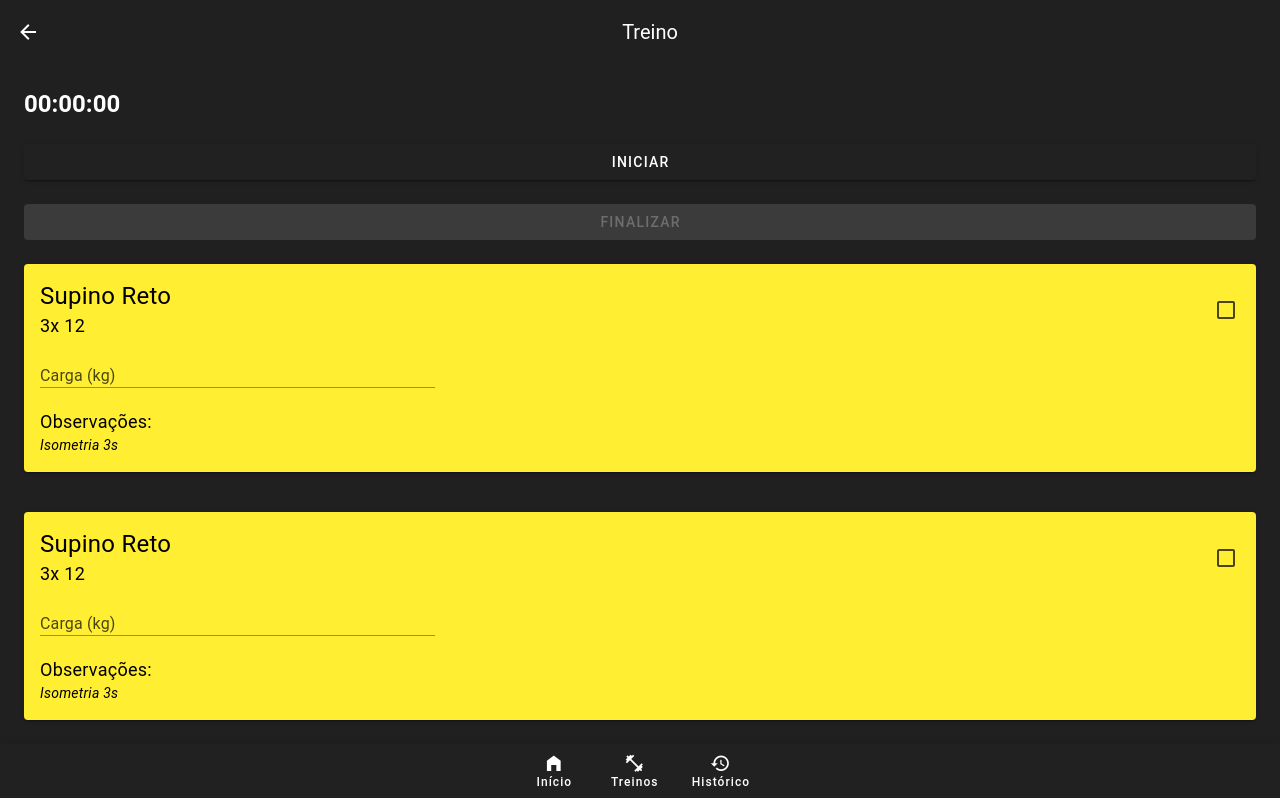
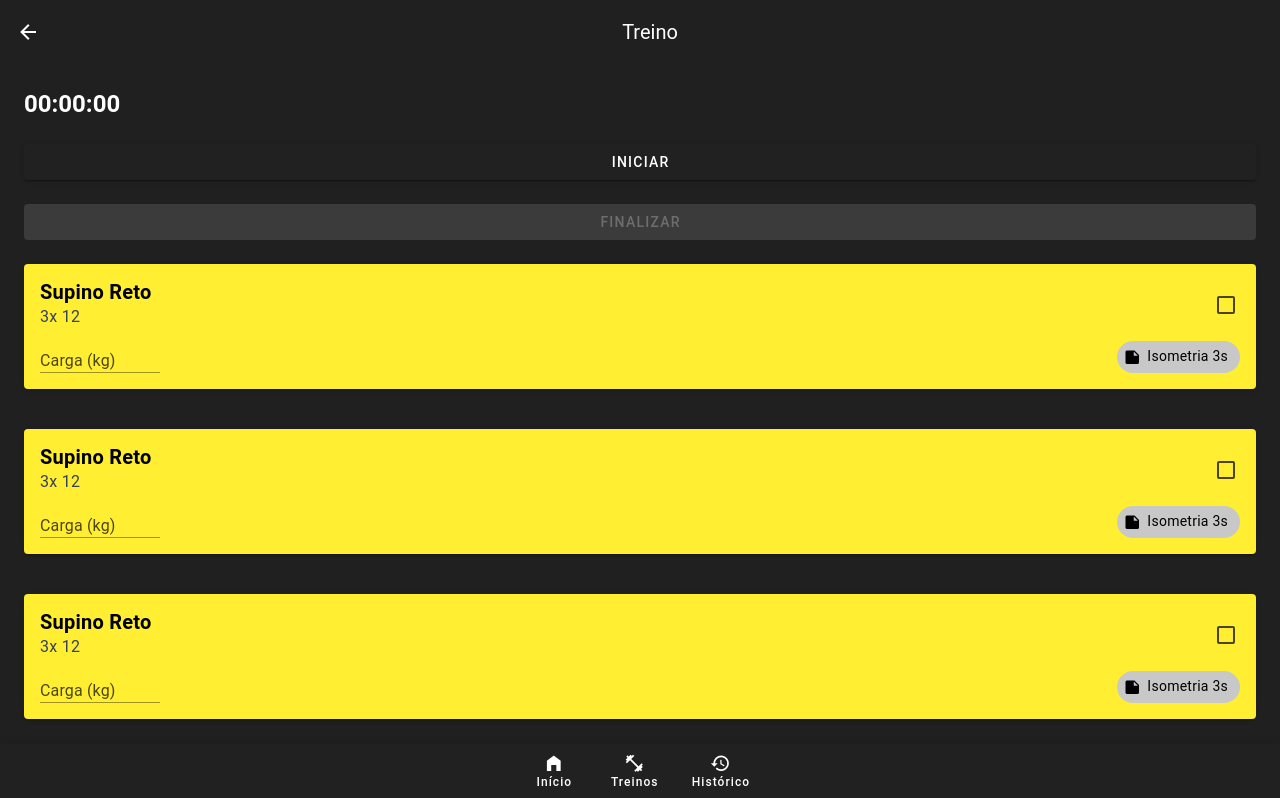
Before and after one commit to paulooosf/psf-fitness, a Vue app: page /Treino in a window 1280 px wide. Shown: the top 798 px of the page. Built offline with nearby package versions, Linux system fonts and the light colour scheme; a small style sheet from the web is missing.

Commit message:
feat: rework no componente de card de exercicio

```diff
--- a/src/components/CardExercicio.vue
+++ b/src/components/CardExercicio.vue
@@ -7,29 +7,27 @@
         <v-card-text>
             <v-row align="center" justify="space-between">
                 <v-col cols="auto">
-                    <h1 class="text-2xl">
-                        Supino Reto
-                    </h1>
-                    <p class="text-lg">3x 12</p>
+                    <h1 class="text-xl font-bold leading-tight">Supino Reto</h1>
+                    <p class="text-base text-gray-700">3x 12</p>
                 </v-col>
                 <v-col cols="auto">
                     <v-checkbox hide-details density="compact"/>
                 </v-col>
             </v-row>
-
-            <v-row dense class="mt-3">
-                <v-col cols="4">
+            <v-row dense class="mt-2">
+                <v-col cols="6">
                     <v-text-field
                         label="Carga (kg)"
                         density="compact"
                         hide-details
                         variant="underlined"
+                        class="max-w-[120px]"
                     />
                 </v-col>
-
-                <v-col cols="12" class="mt-3">
-                    <h3 class="text-lg">Observações:</h3>
-                    <p class="italic">Isometria 3s</p>
+                <v-col cols="6" class="flex items-center">
+                    <v-chip color="bg-navegacao" prepend-icon="mdi-note" variant="flat" class="ml-auto">
+                        Isometria 3s
+                    </v-chip>
                 </v-col>
             </v-row>
         </v-card-text>
```
